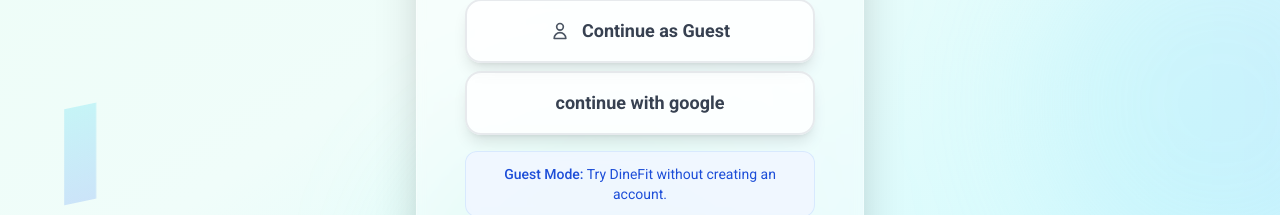
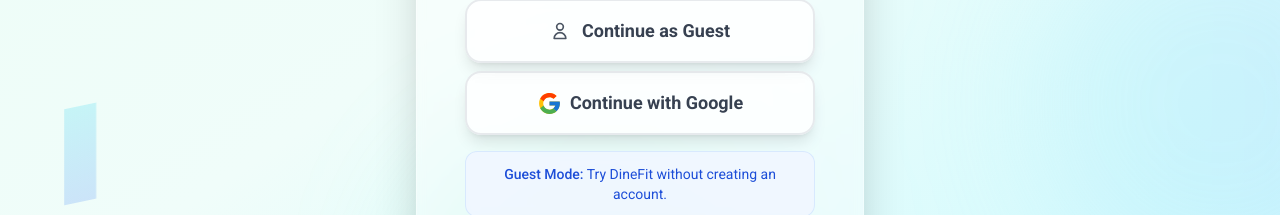
Before and after one commit to swasbee1605/DineFit, a React (Vite) app: page /login in a window 1280 px wide. Shown: the part 586-801 px from the top of the page. Built offline with nearby package versions, Linux system fonts and the light colour scheme; no server answers.

Commit message:
Enhanced-google-login-button

```diff
--- a/src/pages/Login.jsx
+++ b/src/pages/Login.jsx
@@ -239,7 +239,17 @@ const Login = () => {
                         disabled={isLoading}
                         className="mt-2 group relative w-full inline-flex items-center justify-center px-8 py-4 text-lg font-semibold text-gray-700 bg-white/70 backdrop-blur-sm border-2 border-gray-300/50 rounded-2xl hover:bg-white/90 hover:border-gray-400/50 transform hover:scale-105 transition-all duration-300 shadow-lg hover:shadow-xl disabled:opacity-70 disabled:transform-none"
                     >
-                        continue with google
+
+                        <div className='flex items-center'>
+                            <div>
+                                <svg xmlns="http://www.w3.org/2000/svg" x="0px" y="0px" width="25" height="25" viewBox="0 0 48 48">
+                                    <path fill="#FFC107" d="M43.611,20.083H42V20H24v8h11.303c-1.649,4.657-6.08,8-11.303,8c-6.627,0-12-5.373-12-12c0-6.627,5.373-12,12-12c3.059,0,5.842,1.154,7.961,3.039l5.657-5.657C34.046,6.053,29.268,4,24,4C12.955,4,4,12.955,4,24c0,11.045,8.955,20,20,20c11.045,0,20-8.955,20-20C44,22.659,43.862,21.35,43.611,20.083z"></path><path fill="#FF3D00" d="M6.306,14.691l6.571,4.819C14.655,15.108,18.961,12,24,12c3.059,0,5.842,1.154,7.961,3.039l5.657-5.657C34.046,6.053,29.268,4,24,4C16.318,4,9.656,8.337,6.306,14.691z"></path><path fill="#4CAF50" d="M24,44c5.166,0,9.86-1.977,13.409-5.192l-6.19-5.238C29.211,35.091,26.715,36,24,36c-5.202,0-9.619-3.317-11.283-7.946l-6.522,5.025C9.505,39.556,16.227,44,24,44z"></path><path fill="#1976D2" d="M43.611,20.083H42V20H24v8h11.303c-0.792,2.237-2.231,4.166-4.087,5.571c0.001-0.001,0.002-0.001,0.003-0.002l6.19,5.238C36.971,39.205,44,34,44,24C44,22.659,43.862,21.35,43.611,20.083z"></path>
+                                </svg>
+                            </div>
+                            <div>
+                                <span className="ml-2">Continue with Google</span>
+                            </div>
+                        </div>
                     </button>
 
 
```
Also changed, not shown: 1 other file (tests, documents, lock files or other folders).
